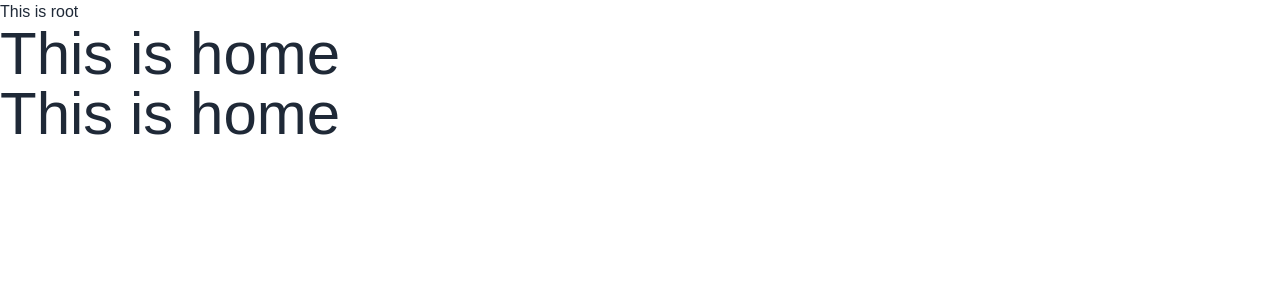
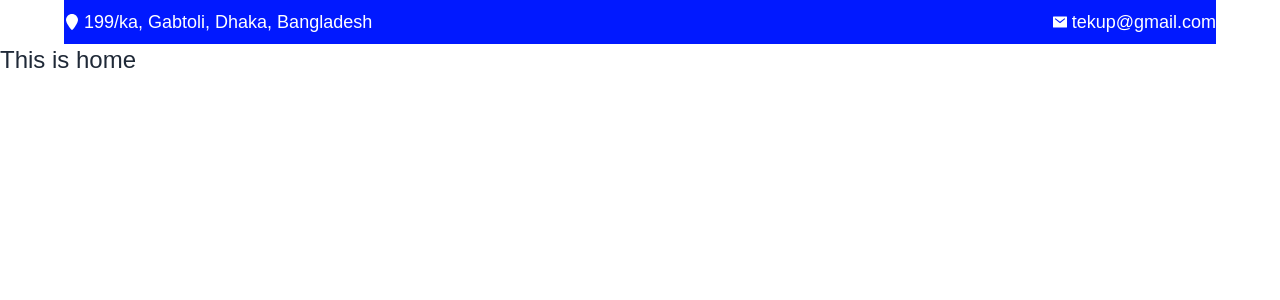
Before and after one commit to Amin7775/Tekup-Employee-Management-client-side, a React (Vite) app: page / in a window 1280 px wide. Shown: the top 300 px of the page. Built offline with nearby package versions, Linux system fonts and the light colour scheme; a web font is replaced by a local one.

Commit message:
Added topbar

```diff
--- a/package.json
+++ b/package.json
@@ -14,6 +14,7 @@
     "match-sorter": "^6.3.4",
     "react": "^18.2.0",
     "react-dom": "^18.2.0",
+    "react-icons": "^5.2.1",
     "react-router-dom": "^6.23.1",
     "sort-by": "^0.0.2"
   },
--- /dev/null
+++ b/src/Components/Navbar/Navbar.jsx
@@ -0,0 +1,10 @@
+
+const Navbar = () => {
+    return (
+        <div>
+
+        </div>
+    );
+};
+
+export default Navbar;
--- /dev/null
+++ b/src/Components/Topbar/Topbar.jsx
@@ -0,0 +1,26 @@
+import { FaLocationPin } from "react-icons/fa6";
+import { IoMailSharp } from "react-icons/io5";
+// import { MdCall } from "react-icons/md";
+
+const Topbar = () => {
+  return (
+    <div className="bg-custom_primary_color text-white py-2 flex justify-between items-center px-5 lg:px-0">
+      <div className="flex items-center gap-1">
+        <FaLocationPin className="text-white"></FaLocationPin>
+        <p className="text-sm lg:text-lg">199/ka, Gabtoli, Dhaka, Bangladesh</p>
+      </div>
+      <div className="">
+        {/* <div className="flex items-center gap-1">
+          <MdCall className="mt-0.5"></MdCall>
+          <p className="">01832348474</p>
+        </div> */}
+        <div className="flex items-center gap-1">
+            <IoMailSharp></IoMailSharp>
+            <p className="text-sm lg:text-lg">tekup@gmail.com</p>
+        </div>
+      </div>
+    </div>
+  );
+};
+
+export default Topbar;
--- a/src/Layout/RootLayout.jsx
+++ b/src/Layout/RootLayout.jsx
@@ -1,9 +1,13 @@
 import { Outlet } from "react-router-dom";
+import Topbar from "../Components/Topbar/Topbar";
 
 const RootLayout = () => {
     return (
         <div className="font-customText-afacad">
-            This is root
+            {/* nav */}
+            <div className="max-w-full lg:max-w-[90%] mx-auto">
+            <Topbar></Topbar>
+            </div>
             <Outlet></Outlet>
         </div>
     );
--- a/src/Pages/Home/Home.jsx
+++ b/src/Pages/Home/Home.jsx
@@ -2,8 +2,8 @@
 const Home = () => {
     return (
         <div>
-            <p className="text-6xl">This is home</p>
-            <p className="text-6xl">This is home</p>
+            <p className="text-2xl ">This is home</p>
+
         </div>
     );
 };
--- a/tailwind.config.js
+++ b/tailwind.config.js
@@ -11,6 +11,7 @@ export default {
       },
       colors:{
         // for custom colors
+        "custom_primary_color" : "#0119ff"
       }
     },
   },
```
Also changed, not shown: 1 other file (tests, documents, lock files or other folders).
